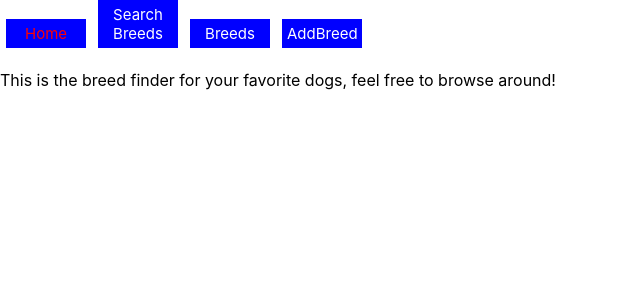
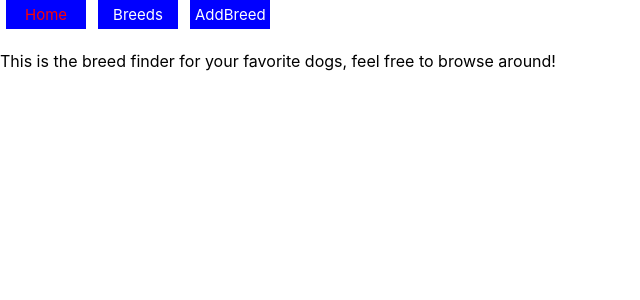
Before and after one commit to kabakadev/dogfinder, a React (Create React App) app: page / in a window 1280 px wide. Shown: the top 300 px of the page, without its empty margins (0-640 px from the left). Built offline with nearby package versions, Linux system fonts and the light colour scheme.

Commit message:
removing search from pages and route

```diff
--- a/src/components/NavBar.js
+++ b/src/components/NavBar.js
@@ -6,9 +6,6 @@ function NavBar() {
     <nav>
       <NavLink to="/" className="nav-link">
         Home
-      </NavLink>
-      <NavLink to="/search" className="nav-link">
-        Search Breeds
       </NavLink>
       <NavLink to="/breeds" className="nav-link">
         Breeds
--- a/src/router.js
+++ b/src/router.js
@@ -12,7 +12,6 @@ const router = createBrowserRouter([
     element: <App />,
     children: [
       { path: "/", element: <Home /> },
-      { path: "search", element: <Search /> },
       { path: "breed/:id", element: <BreedDetail /> },
       { path: "addbreed", element: <AddBreed /> },
       { path: "breeds", element: <BreedListPage /> },
```
